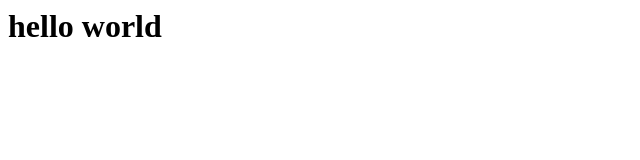
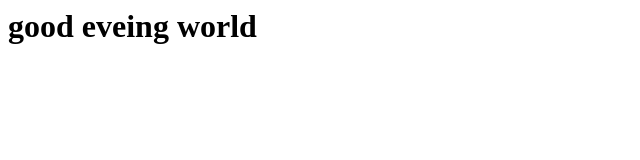
Before and after one commit to nema-i/conflict-app, a plain HTML site: page index.html in a window 1280 px wide. Shown: the whole page, without its empty margins (0-640 px from the left). Drawn offline with Linux system fonts and the light colour scheme.

Commit message:
modify message.

```diff
--- a/index.html
+++ b/index.html
@@ -1 +1 @@
-<h1>hello world</h1>
+<h1>good eveing world</h1>
```
